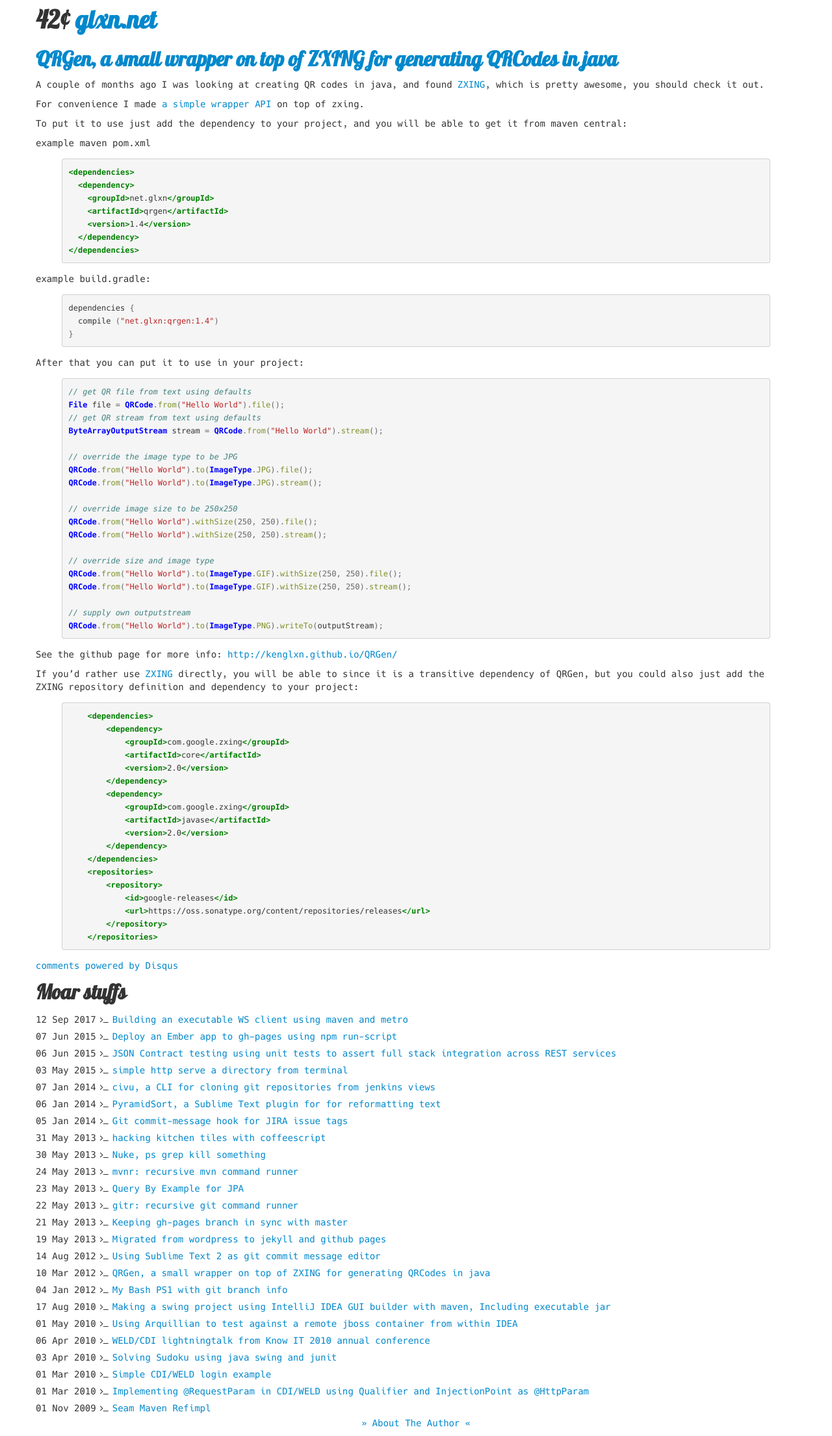
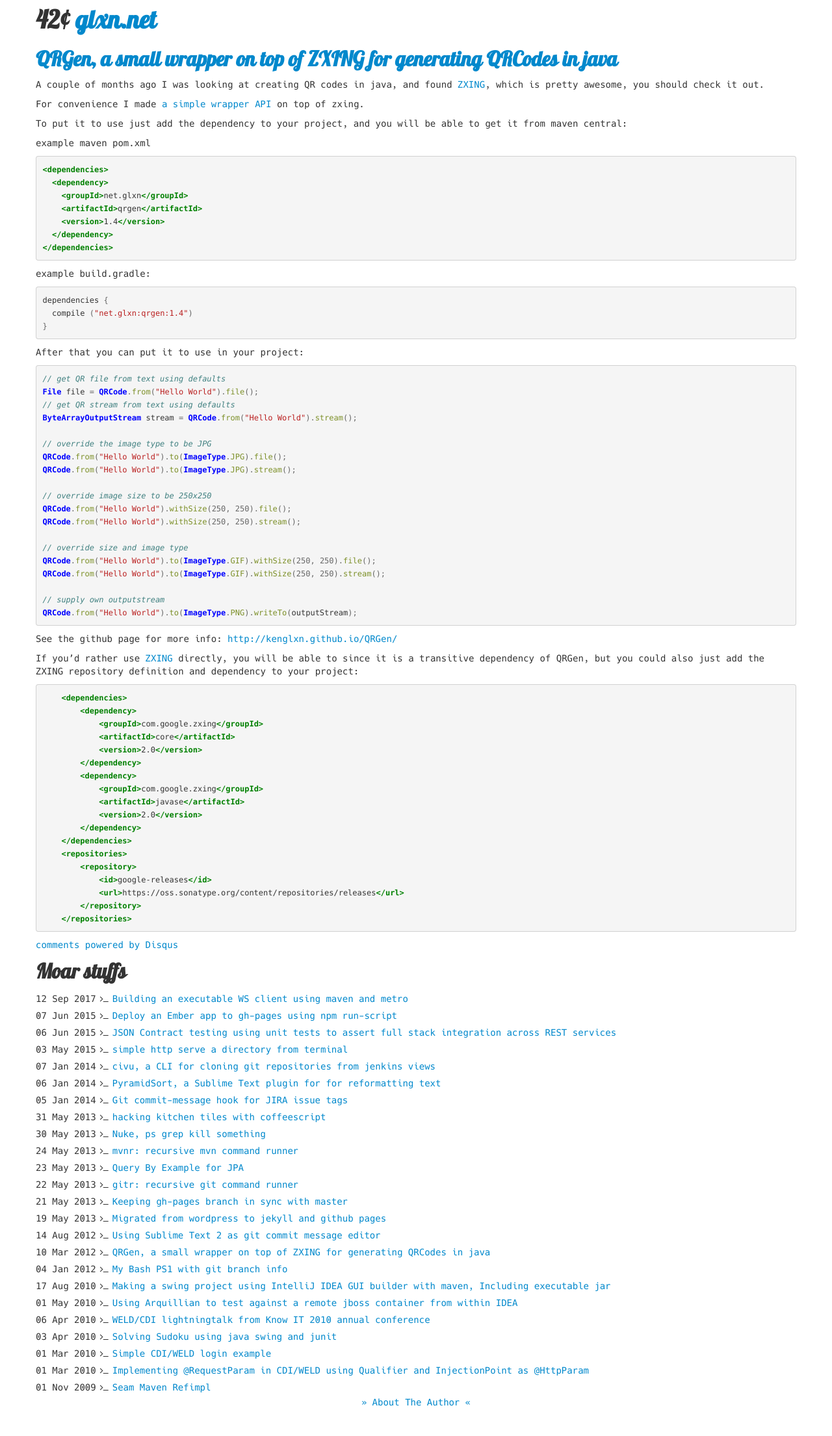
Before and after one commit to kenglxn/kenglxn.github.com, a Jekyll site: the page built from _posts/2012-03-10-qrgen-a-small-wrapper-on-top-of-zxing-for-generating-qrcodes-in-java.md, in a window 1280 px wide. Shown: the whole page at 65% size. Built offline with Jekyll 4.4.1, drawn with Linux system fonts in a browser that asks for light colours; comment, search, counter and statistics services are not loaded; after the commit the page ends 2178 px from its top, so only the background shows below that.

Commit message:
backticks...

````diff
--- a/_posts/2012-03-10-qrgen-a-small-wrapper-on-top-of-zxing-for-generating-qrcodes-in-java.md
+++ b/_posts/2012-03-10-qrgen-a-small-wrapper-on-top-of-zxing-for-generating-qrcodes-in-java.md
@@ -11,7 +11,7 @@
 
 example maven pom.xml
 
-{% highlight xml %}
+```xml
 <dependencies>
   <dependency>
     <groupId>net.glxn</groupId>
@@ -19,19 +19,19 @@
     <version>1.4</version>
   </dependency>
 </dependencies>
-{% endhighlight %}
+```
 
 example build.gradle:
 
-{% highlight groovy %}
+```groovy
 dependencies {
   compile ("net.glxn:qrgen:1.4")
 }
-{% endhighlight %}
+```
 
 After that you can put it to use in your project:
 
-{% highlight java %}
+```java
 // get QR file from text using defaults
 File file = QRCode.from("Hello World").file();
 // get QR stream from text using defaults
@@ -51,12 +51,12 @@
 
 // supply own outputstream
 QRCode.from("Hello World").to(ImageType.PNG).writeTo(outputStream);
-{% endhighlight %}
+```
 
 See the github page for more info: <http://kenglxn.github.io/QRGen/>
 
 If you'd rather use [ZXING](http://code.google.com/p/zxing/) directly, you will be able to since it is a transitive dependency of QRGen, but you could also just add the ZXING repository definition and dependency to your project:
-{% highlight xml %}
+```xml
     <dependencies>
         <dependency>
             <groupId>com.google.zxing</groupId>
@@ -75,4 +75,4 @@
             <url>https://oss.sonatype.org/content/repositories/releases</url>
         </repository>
     </repositories>
-{% endhighlight %}
+```
````
